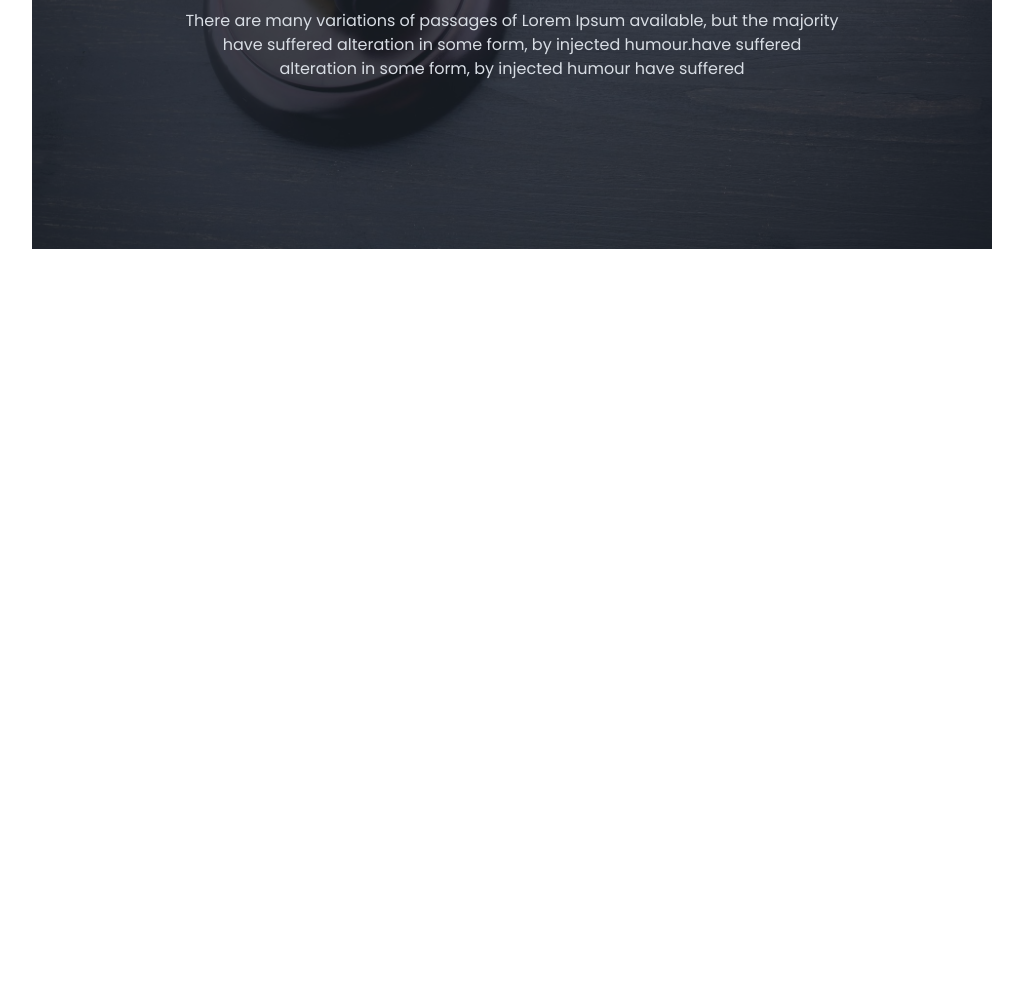
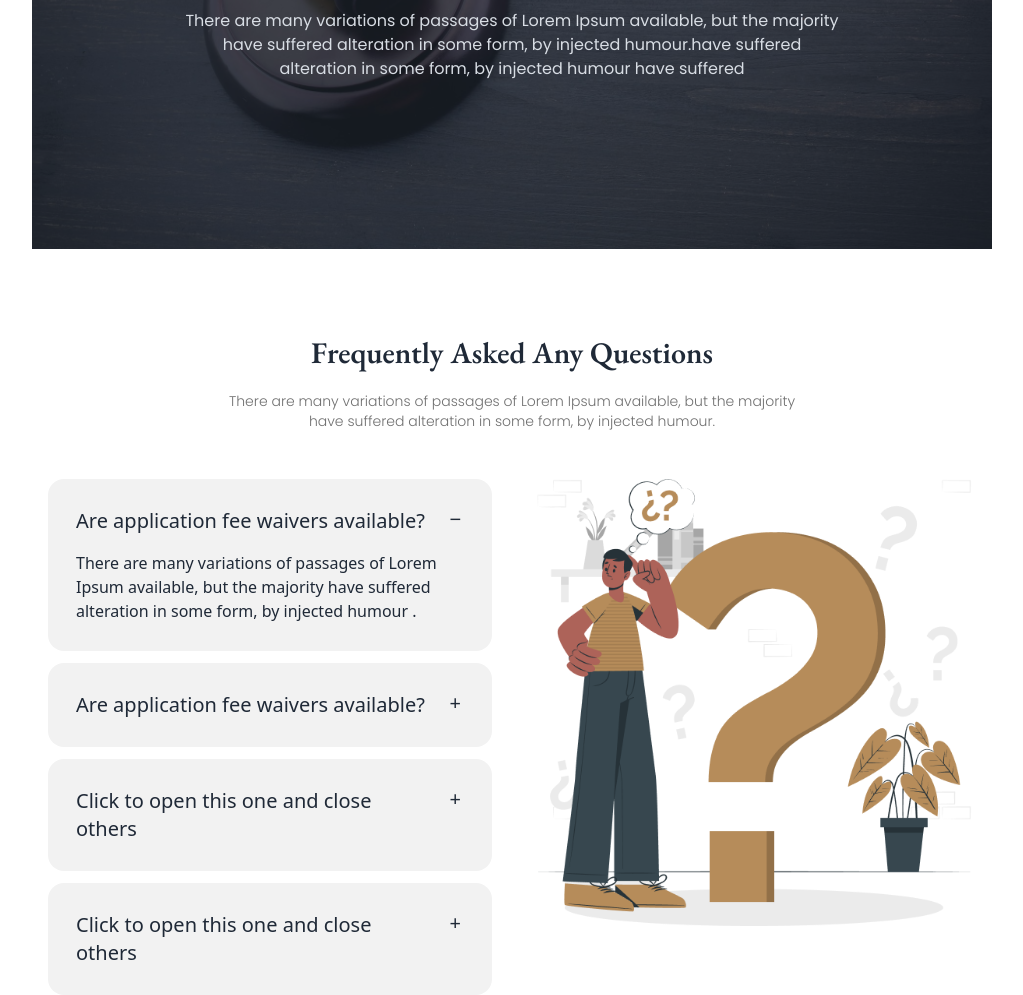
Before and after one commit to sayemRhaman/legal-solution, a plain HTML site: page index.html in a window 1280 px wide. Shown: the part 2483-3478 px from the top of the page, without its empty margins (128-1151 px from the left). Before the commit the page ends 2738 px from the top, so only its background shows below. Drawn offline with nearby package versions, Linux system fonts and the light colour scheme.

Commit message:
added accorodian

```diff
--- a/index.html
+++ b/index.html
@@ -310,13 +310,11 @@
                  </p>
               </section>
 
-              <!-- carusel -->
-
-
+             <!-- carusel -->
 
               <div class="carousel w-full">
 
-
+               <!-- slide 1 -->
                 <div id="slide1" class="carousel-item relative  w-full">
                   <!-- hero -->
 
@@ -404,6 +402,69 @@
 
               </div>
 
+      <!-- Frequently Asked Any Questions -->
+
+      <section class="mt-12 lg:mt-20 mx-6 lg:mx-44 text-center space-y-5 mb-12">
+        <h2 class="text-3xl font-garamond font-semibold">Frequently Asked Any Questions</h2>
+        <p class="text-sm font-poppins text-secondery font-light">
+         There are many variations of passages of Lorem Ipsum available, but the majority <br> have suffered alteration in some form, by injected humour.
+        </p>
+      </section>
+
+
+
+            <div class="flex flex-col lg:flex-row px-6 lg:px-44 justify-center gap-10">
+                       <!-- accoredion -->
+                        <div class="flex-1 space-y-3">
+
+                              <div class="collapse collapse-plus bg-base-200 p-3">
+                                  <input type="radio" name="my-accordion-3" checked="checked" />
+                                  <div class="collapse-title text-xl font-medium">
+                                    Are application fee waivers available?
+                                  </div>
+                                 <div class="collapse-content">
+                                    <p>There are many variations of passages of Lorem Ipsum available, but the majority have suffered alteration in some form, by injected humour . </p>
+                                  </div>
+                              </div>
+
+                              <div class="collapse collapse-plus bg-base-200 p-3">
+                                     <input type="radio" name="my-accordion-3" />
+                                    <div class="collapse-title text-xl font-medium">
+                                      Are application fee waivers available?
+                                    </div>
+                                    <div class="collapse-content">
+                                       <p> There are many variations of passages of Lorem Ipsum available, but the majority <br> have suffered alteration in some form, by injected humour.</p>
+                                    </div>
+                              </div>
+
+                               <div class="collapse collapse-plus bg-base-200 p-3">
+                                 <input type="radio" name="my-accordion-3" />
+                                  <div class="collapse-title text-xl font-medium">
+                                      Click to open this one and close others
+                                  </div>
+                                  <div class="collapse-content">
+                                     <p> There are many variations of passages of Lorem Ipsum available, but the majority <br> have suffered alteration in some form, by injected humour.</p>
+                                 </div>
+                               </div>
+
+                               <div class="collapse collapse-plus bg-base-200 p-3">
+                                    <input type="radio" name="my-accordion-3" />
+                                     <div class="collapse-title text-xl font-medium">
+                                         Click to open this one and close others
+                                      </div>
+                                       <div class="collapse-content">
+                                         <p> There are many variations of passages of Lorem Ipsum available, but the majority <br> have suffered alteration in some form, by injected humour.</p>
+                                         </div>
+                               </div>
+
+                        </div>
+
+
+                         <div class="flex-1">
+                               <img src="./images/faq.png">
+                         </div>
+
+            </div>
 
 
 
```
